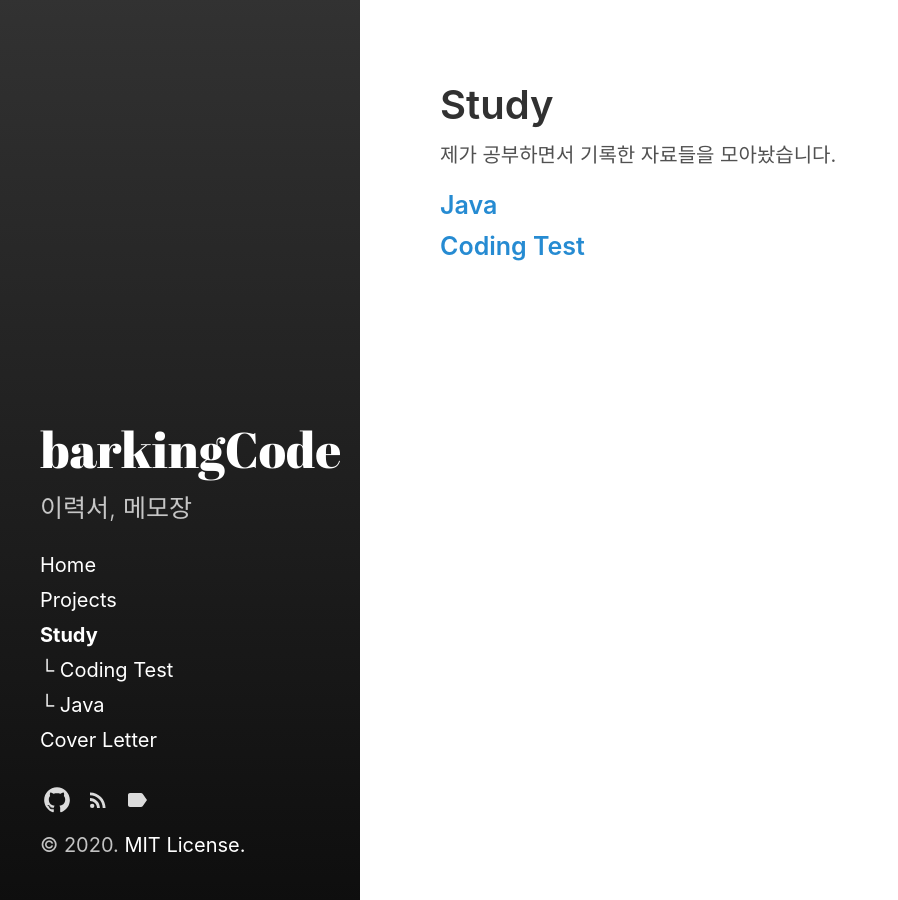
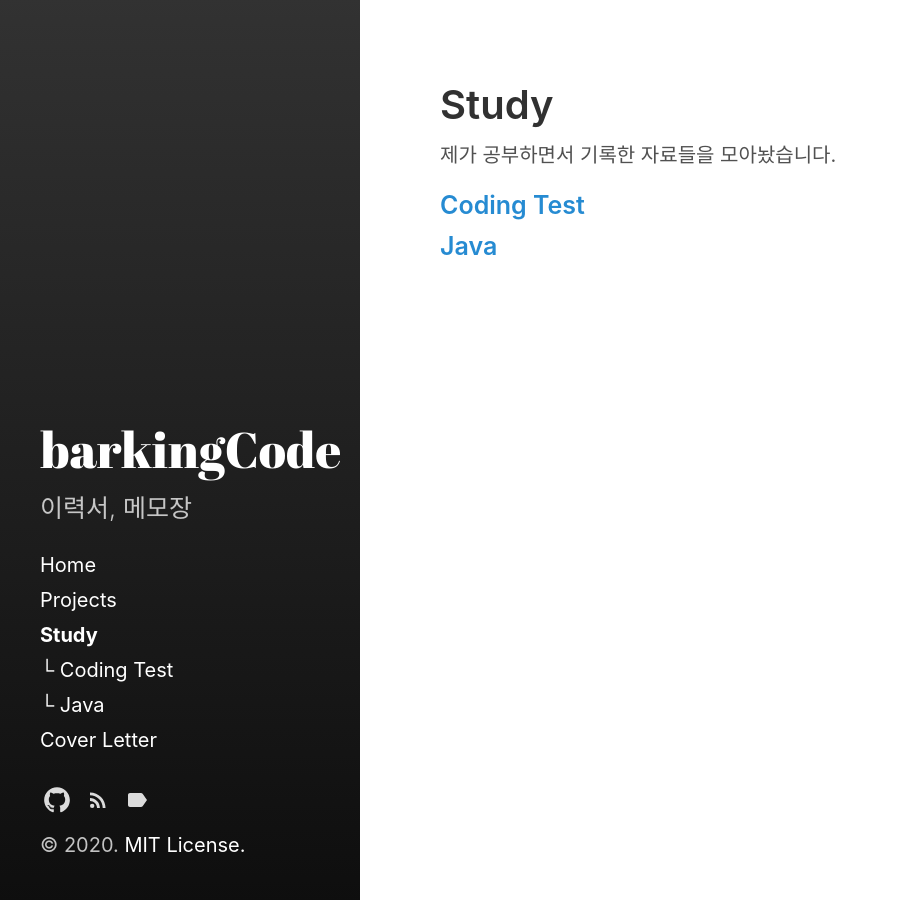
Before and after one commit to barking-code/barking-code.github.io, a Jekyll site: the page built from side-menu/study.md, in a window 1280 px wide. Shown: the whole page, without its empty margins (0-898 px from the left). Built offline with Jekyll 4.4.1, drawn with Linux system fonts in a browser that asks for light colours.

Commit message:
Study sort 옵션 변경

```diff
--- a/_layouts/main-category.html
+++ b/_layouts/main-category.html
@@ -7,7 +7,7 @@ layout: page
 {% endunless %}
 
 <ul class="posts-list">
-  {% assign sub_categories = site.pages | where: "main_category", page.category | sort:"sidebar_sort_order" %}
+  {% assign sub_categories = site.pages | where: "main_category", page.category | sort:"title" %}
   {% for sub_category in sub_categories %}
     <li>
       <h3>
```
